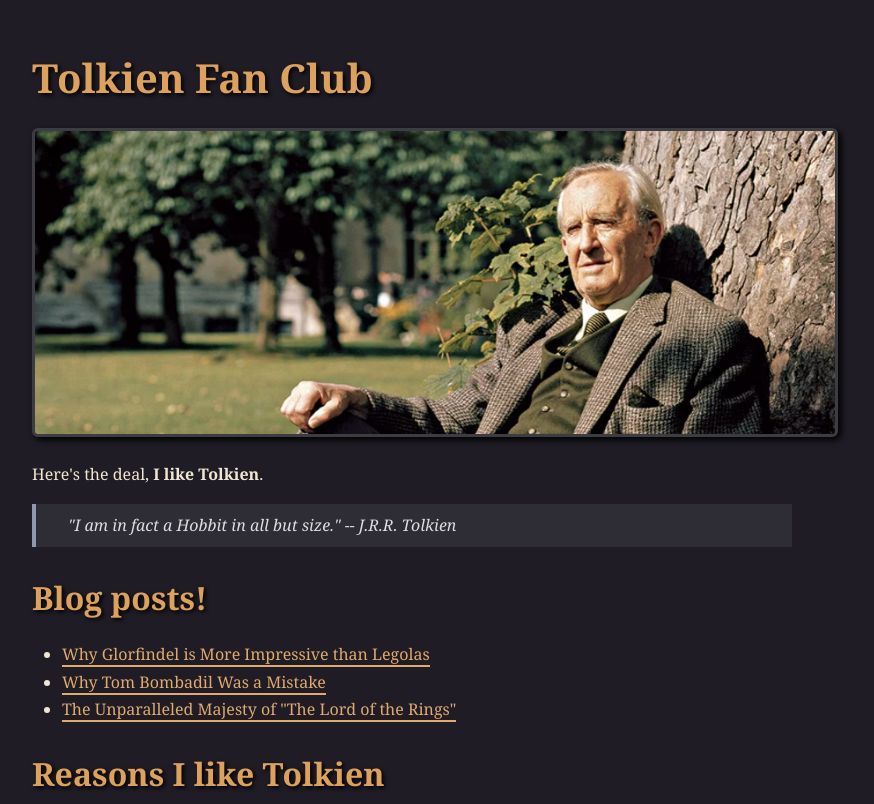
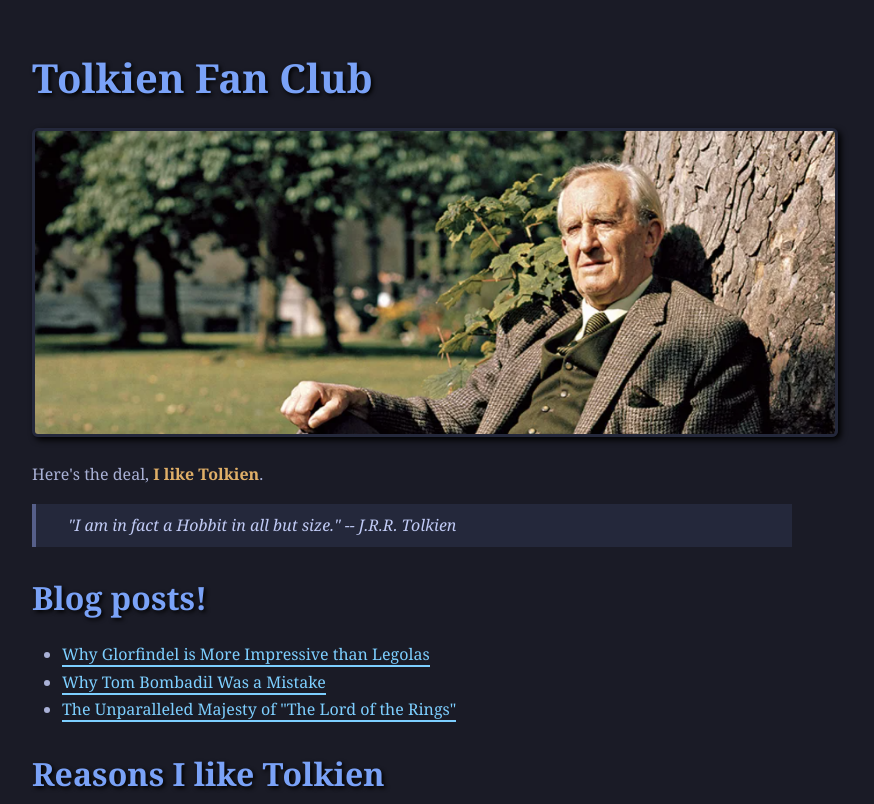
Before and after one commit to borisfritz/fritz-web, a plain HTML site: page docs/index.html in a window 1280 px wide. Shown: the top 804 px of the page, without its empty margins (208-1082 px from the left). Drawn offline with Linux system fonts and the light colour scheme.

Commit message:
testing css style

```diff
--- a/docs/index.css
+++ b/docs/index.css
@@ -1,6 +1,6 @@
 body {
-  background-color: #1f1c25;
-  color: #f0e6d1;
+  background-color: #1a1b26;
+  color: #a9b1d6;
   font-family: "Luminari", "Georgia", serif;
   line-height: 1.7;
   margin: 0;
@@ -12,6 +12,7 @@ body {
 
 b {
   font-weight: 900;
+  color: #e0af68;
 }
 
 h1,
@@ -20,7 +21,7 @@ h3,
 h4,
 h5,
 h6 {
-  color: #dda15e;
+  color: #7aa2f7;
   margin-top: 24px;
   margin-bottom: 16px;
   text-shadow: 2px 2px 4px #000;
@@ -45,14 +46,14 @@ h6 {
 }
 
 a {
-  color: #e0a96d;
+  color: #7dcfff;
   text-decoration: none;
-  border-bottom: 2px solid #e0a96d;
+  border-bottom: 2px solid #7dcfff;
 }
 
 a:hover {
-  color: #f4a261;
-  border-color: #f4a261;
+  color: #bb9af7;
+  border-color: #bb9af7;
 }
 
 ul,
@@ -61,9 +62,9 @@ ol {
 }
 
 code {
-  background-color: #3c3c42;
+  background-color: #24283b;
   border-radius: 6px;
-  color: #e9c46a;
+  color: #e0af68;
   padding: 0.4em 0.6em;
   font-family: "Courier New", monospace;
 }
@@ -73,7 +74,7 @@ pre code {
 }
 
 pre {
-  background-color: #3c3c42;
+  background-color: #24283b;
   border-radius: 6px;
   padding: 1em;
   overflow: auto;
@@ -81,14 +82,14 @@ pre {
 }
 
 blockquote {
-  background-color: #2e2c35;
-  border-left: 4px solid #8d99ae;
+  background-color: #24283b;
+  border-left: 4px solid #565f89;
   padding-left: 2em;
   margin-left: 0;
   padding-top: 0.5em;
   padding-bottom: 0.5em;
   padding-right: 0.5em;
-  color: #ddd;
+  color: #c0caf5;
   font-style: italic;
 }
 
@@ -96,7 +97,7 @@ img {
   max-width: 100%;
   height: auto;
   border-radius: 6px;
-  border: 3px solid #3c3c42;
+  border: 3px solid #24283b;
   box-shadow: 3px 3px 6px #000;
 }
 
@@ -106,25 +107,25 @@ img {
 }
 
 ::-webkit-scrollbar-track {
-  background: #1f1c25;
+  background: #1a1b26;
   border-radius: 6px;
 }
 
 ::-webkit-scrollbar-thumb {
-  background-color: #3c3c42;
+  background-color: #24283b;
   border-radius: 6px;
-  border: 3px solid #1f1c25;
+  border: 3px solid #1a1b26;
 }
 
 ::-webkit-scrollbar-thumb:hover {
-  background-color: #5a5466;
+  background-color: #565f89;
 }
 
 * {
   scrollbar-width: thin;
-  scrollbar-color: #3c3c42 #1f1c25;
+  scrollbar-color: #24283b #1a1b26;
 }
 
 ::-webkit-scrollbar-corner {
-  background: #1f1c25;
+  background: #1a1b26;
 }
--- a/static/index.css
+++ b/static/index.css
@@ -1,6 +1,6 @@
 body {
-  background-color: #1f1c25;
-  color: #f0e6d1;
+  background-color: #1a1b26;
+  color: #a9b1d6;
   font-family: "Luminari", "Georgia", serif;
   line-height: 1.7;
   margin: 0;
@@ -12,6 +12,7 @@ body {
 
 b {
   font-weight: 900;
+  color: #e0af68;
 }
 
 h1,
@@ -20,7 +21,7 @@ h3,
 h4,
 h5,
 h6 {
-  color: #dda15e;
+  color: #7aa2f7;
   margin-top: 24px;
   margin-bottom: 16px;
   text-shadow: 2px 2px 4px #000;
@@ -45,14 +46,14 @@ h6 {
 }
 
 a {
-  color: #e0a96d;
+  color: #7dcfff;
   text-decoration: none;
-  border-bottom: 2px solid #e0a96d;
+  border-bottom: 2px solid #7dcfff;
 }
 
 a:hover {
-  color: #f4a261;
-  border-color: #f4a261;
+  color: #bb9af7;
+  border-color: #bb9af7;
 }
 
 ul,
@@ -61,9 +62,9 @@ ol {
 }
 
 code {
-  background-color: #3c3c42;
+  background-color: #24283b;
   border-radius: 6px;
-  color: #e9c46a;
+  color: #e0af68;
   padding: 0.4em 0.6em;
   font-family: "Courier New", monospace;
 }
@@ -73,7 +74,7 @@ pre code {
 }
 
 pre {
-  background-color: #3c3c42;
+  background-color: #24283b;
   border-radius: 6px;
   padding: 1em;
   overflow: auto;
@@ -81,14 +82,14 @@ pre {
 }
 
 blockquote {
-  background-color: #2e2c35;
-  border-left: 4px solid #8d99ae;
+  background-color: #24283b;
+  border-left: 4px solid #565f89;
   padding-left: 2em;
   margin-left: 0;
   padding-top: 0.5em;
   padding-bottom: 0.5em;
   padding-right: 0.5em;
-  color: #ddd;
+  color: #c0caf5;
   font-style: italic;
 }
 
@@ -96,7 +97,7 @@ img {
   max-width: 100%;
   height: auto;
   border-radius: 6px;
-  border: 3px solid #3c3c42;
+  border: 3px solid #24283b;
   box-shadow: 3px 3px 6px #000;
 }
 
@@ -106,25 +107,25 @@ img {
 }
 
 ::-webkit-scrollbar-track {
-  background: #1f1c25;
+  background: #1a1b26;
   border-radius: 6px;
 }
 
 ::-webkit-scrollbar-thumb {
-  background-color: #3c3c42;
+  background-color: #24283b;
   border-radius: 6px;
-  border: 3px solid #1f1c25;
+  border: 3px solid #1a1b26;
 }
 
 ::-webkit-scrollbar-thumb:hover {
-  background-color: #5a5466;
+  background-color: #565f89;
 }
 
 * {
   scrollbar-width: thin;
-  scrollbar-color: #3c3c42 #1f1c25;
+  scrollbar-color: #24283b #1a1b26;
 }
 
 ::-webkit-scrollbar-corner {
-  background: #1f1c25;
+  background: #1a1b26;
 }
```
